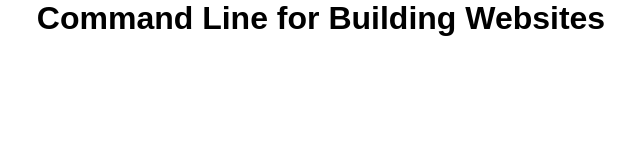
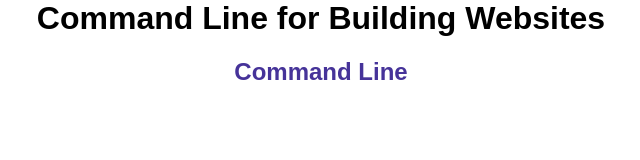
Before and after one commit to CDProjects/HTML-CSS-Cheatsheet, a plain HTML site: page index.html in a window 1280 px wide. Shown: the whole page, without its empty margins (319-959 px from the left). Drawn offline with Linux system fonts and the light colour scheme.

Commit message:
h1 amended h2 created and amended

```diff
--- a/Resources/styles.css
+++ b/Resources/styles.css
@@ -7,4 +7,23 @@
 h1 {
     font-family: Arial, sans-serif;
     text-align: center;
+    box-sizing: content-box;
+    display: block;
+    float: none;
+    line-height: normal;
+    position: static;
+    z-index: auto;
+    margin-bottom: 21.44px;
 }
+
+h2 {
+    font-family: Arial, sans-serif;
+    text-align: center;
+    color: rgb(70, 51, 153);
+    box-sizing: border-box;
+    display: block;
+    float: none;
+    line-height: normal;
+    position: static;
+    z-index: auto;
+}
--- a/index.html
+++ b/index.html
@@ -9,6 +9,6 @@
 </head>
 <body>
     <h1>Command Line for Building Websites</h1>
-
+      <h2>Command Line</h2>
 </body>
 </html>
```
